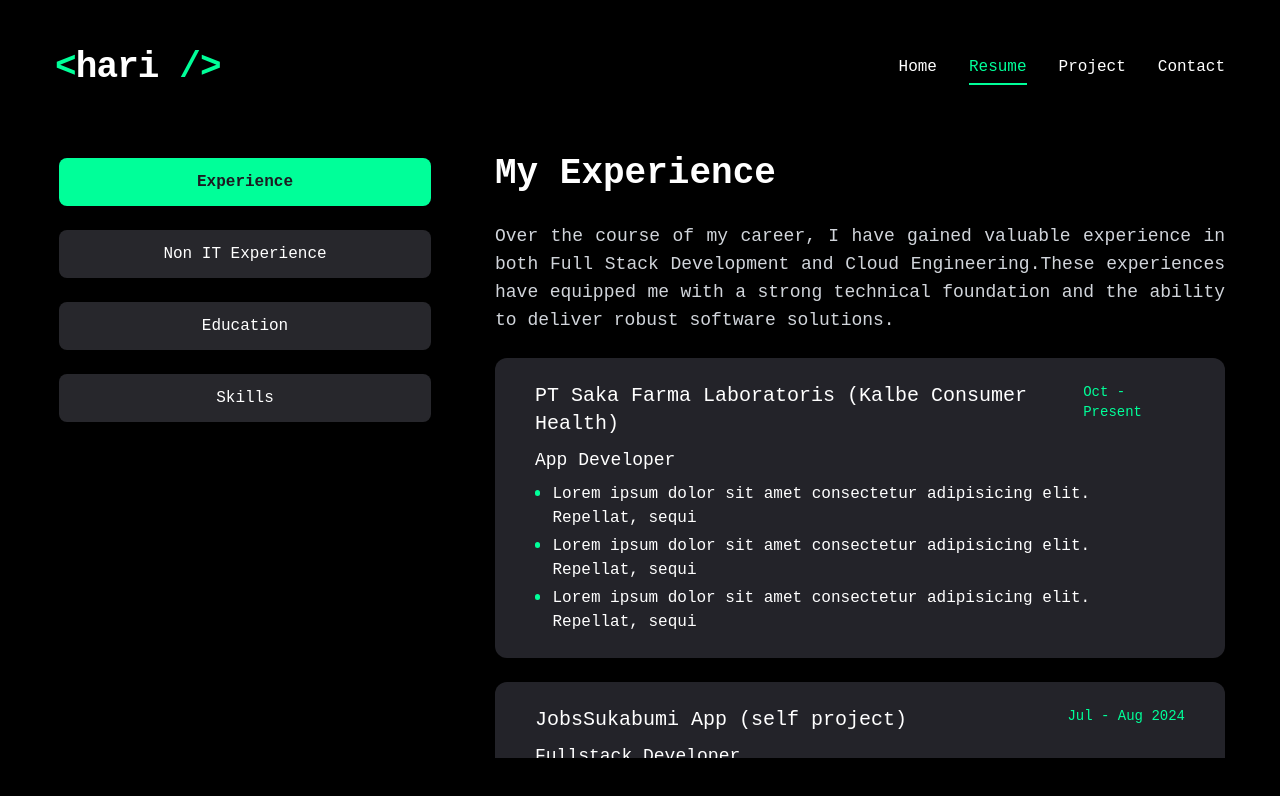
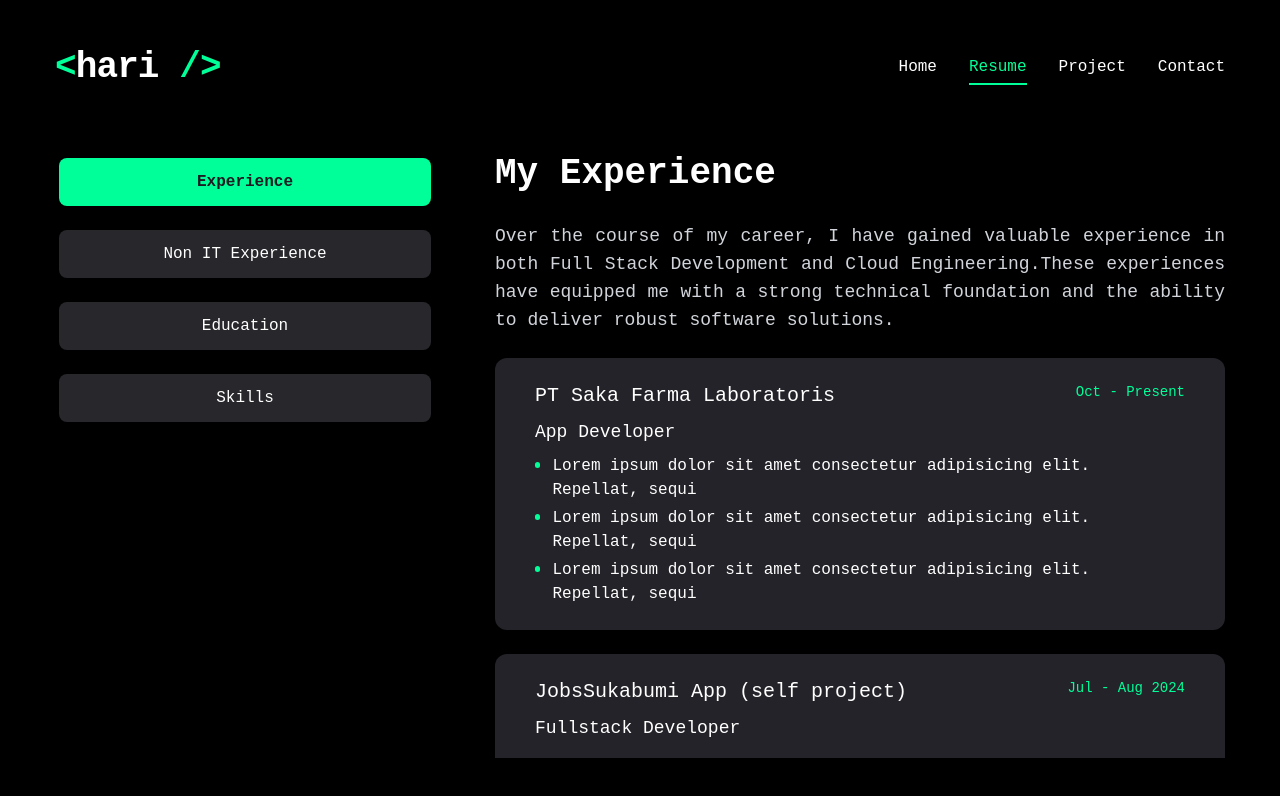
Before and after one commit to hhsaputraa/har-porto, a Next.js app: page /resume in a window 1280 px wide. Shown: the top 796 px of the page. Built offline with nearby package versions, Linux system fonts and the light colour scheme.

Commit message:
nyoba edit

```diff
--- a/app/resume/page.jsx
+++ b/app/resume/page.jsx
@@ -19,7 +19,7 @@ const experience = {
     "Over the course of my career, I have gained valuable experience in both Full Stack Development and Cloud Engineering.These experiences have equipped me with a strong technical foundation and the ability to deliver robust software solutions.",
   items: [
     {
-      company: "PT Saka Farma Laboratoris (Kalbe Consumer Health)",
+      company: "PT Saka Farma Laboratoris",
       position: "App Developer",
       duration: "Oct - Present",
       detail: [
```
